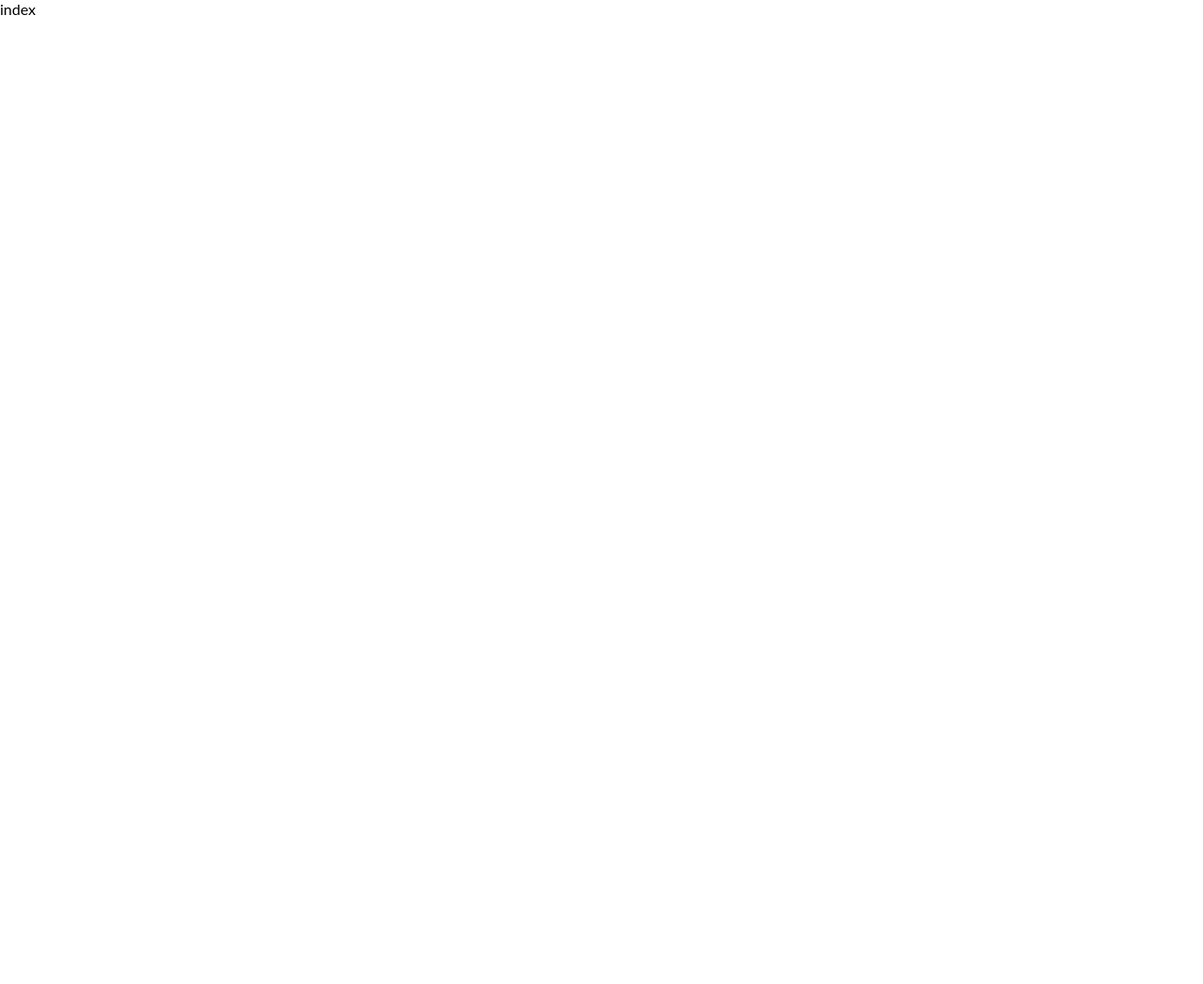
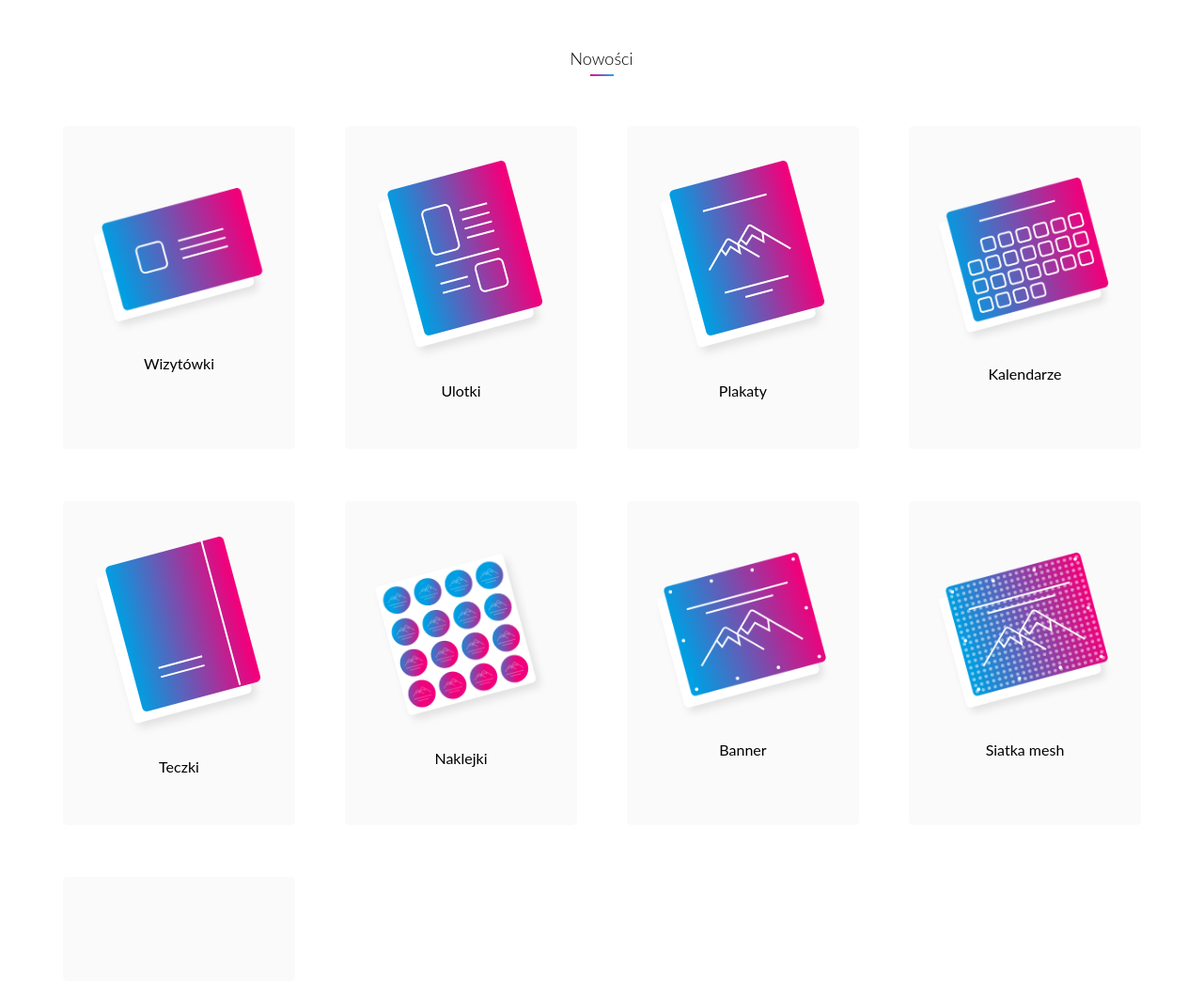
Before and after one commit to anielakm/gatsby-task, a Gatsby site: page / in a window 1280 px wide. Shown: the whole page at 94% size. Before the commit the page ends 800 px from the top, so only its background shows below. Built offline with nearby package versions, Linux system fonts and the light colour scheme; Gatsby itself is replaced by a stand-in of ours.

Commit message:
created grid component

```diff
--- /dev/null
+++ b/src/components/Grid.js
@@ -0,0 +1,39 @@
+import React, { Component } from 'react';
+import items from '../utilis/items'
+import Item from './Item'
+import GridHeader from './GridHeader/GridHeader'
+import Hr from './Hr/Hr'
+import GridItemsContainer from './GridItemsContainer/GridItemsContainer'
+
+class Grid extends Component {
+
+    constructor(props) {
+        super(props);
+        this.state = { items: [] }
+    }
+
+    componentDidMount() {
+        this.setState({ items })
+    }
+
+    render() {
+        return (
+            <>
+
+                <GridHeader>Nowości</GridHeader>
+                <Hr />
+
+                <GridItemsContainer>
+
+                    {this.state.items.map(item => <Item key={item.id} img={item.img} text={item.text} />)}
+                    <Item />
+
+                </GridItemsContainer>
+
+            </>);
+
+    }
+
+}
+
+export default Grid;
--- /dev/null
+++ b/src/components/GridHeader/GridHeader.js
@@ -0,0 +1,13 @@
+import styled from 'styled-components'
+
+const GridHeader = styled.h3`
+
+text-align:center;
+font-size:18px;
+font-weight:300;
+margin-top:4%;
+margin-bottom:0;
+
+`;
+
+export default GridHeader;
--- /dev/null
+++ b/src/components/GridItemsContainer/GridItemsContainer.js
@@ -0,0 +1,49 @@
+import styled from 'styled-components'
+
+const GridItemsContainer = styled.div`
+
+    max-width:1200px;
+    display:flex;
+    flex-wrap:wrap;
+    margin:auto;
+
+    .border{
+        background-image:linear-gradient(#E20F83,#1CA8F3);
+        margin:2%;
+        width:21%;
+        visibility:hidden;
+        border-radius:5px;
+
+        &:hover{
+           visibility:visible;
+        }
+
+        .item{
+            border-radius:5px;
+            background-color:#fafafa;
+            padding:15% 0;
+            margin:3px;
+            width:98%;
+            height:98%;
+            display:flex;
+            flex-direction:column;
+            align-items:center;
+            justify-content:center;
+            visibility:visible;
+
+
+            img{
+            max-width: 200px;
+            height:auto;
+            }
+        }
+
+        @media(max-width:767px){
+            width:100%;
+            margin:10%;
+        }
+    }
+`;
+
+
+export default GridItemsContainer;
--- /dev/null
+++ b/src/components/Hr/Hr.js
@@ -0,0 +1,14 @@
+import styled from 'styled-components'
+
+const Hr = styled.hr`
+
+    background: linear-gradient(to right, #E20F83,#1CA8F3);
+    height: 2px;
+    border:none;
+    width:25px;
+    margin-top:6px;
+    margin-bottom:2%;
+
+`;
+
+export default Hr;
--- /dev/null
+++ b/src/components/Item.js
@@ -0,0 +1,22 @@
+import React from 'react';
+
+const Item = (props) => {
+
+    const { img, text } = props;
+
+    return (
+
+        <div className="border">
+
+            <div className="item">
+
+                <img src={img} alt="" />
+                <p>{text}</p>
+
+            </div>
+
+        </div>
+    );
+}
+
+export default Item;
--- a/src/pages/index.js
+++ b/src/pages/index.js
@@ -1,5 +1,6 @@
 import React from "react"
 import { createGlobalStyle } from "styled-components";
+import Grid from '../components/Grid'
 
 const Global = createGlobalStyle`
 
@@ -17,7 +18,7 @@ body{
 const IndexPage = () => (
   <>
     <Global />
-    index
+    <Grid />
   </>
 )
 
--- /dev/null
+++ b/src/utilis/items.js
@@ -0,0 +1,55 @@
+import Icon1 from '../images/Group 412.png'
+import Icon2 from '../images/Group 409.png'
+import Icon3 from '../images/Group 327.png'
+import Icon4 from '../images/Group 330.png'
+import Icon5 from '../images/Group 331.png'
+import Icon6 from '../images/Group 380.png'
+import Icon7 from '../images/Group 385.png'
+import Icon8 from '../images/Group 407.png'
+
+const items =
+
+    [
+        {
+            id: 1,
+            img: Icon1,
+            text: 'Wizytówki'
+        },
+        {
+            id: 2,
+            img: Icon2,
+            text: 'Ulotki'
+        },
+        {
+            id: 3,
+            img: Icon3,
+            text: 'Plakaty'
+        },
+        {
+            id: 4,
+            img: Icon4,
+            text: 'Kalendarze'
+        },
+        {
+            id: 5,
+            img: Icon5,
+            text: 'Teczki'
+        },
+        {
+            id: 6,
+            img: Icon6,
+            text: 'Naklejki'
+        },
+        {
+            id: 7,
+            img: Icon7,
+            text: 'Banner'
+        },
+        {
+            id: 8,
+            img: Icon8,
+            text: 'Siatka mesh'
+        }
+    ];
+
+export default items;
```
